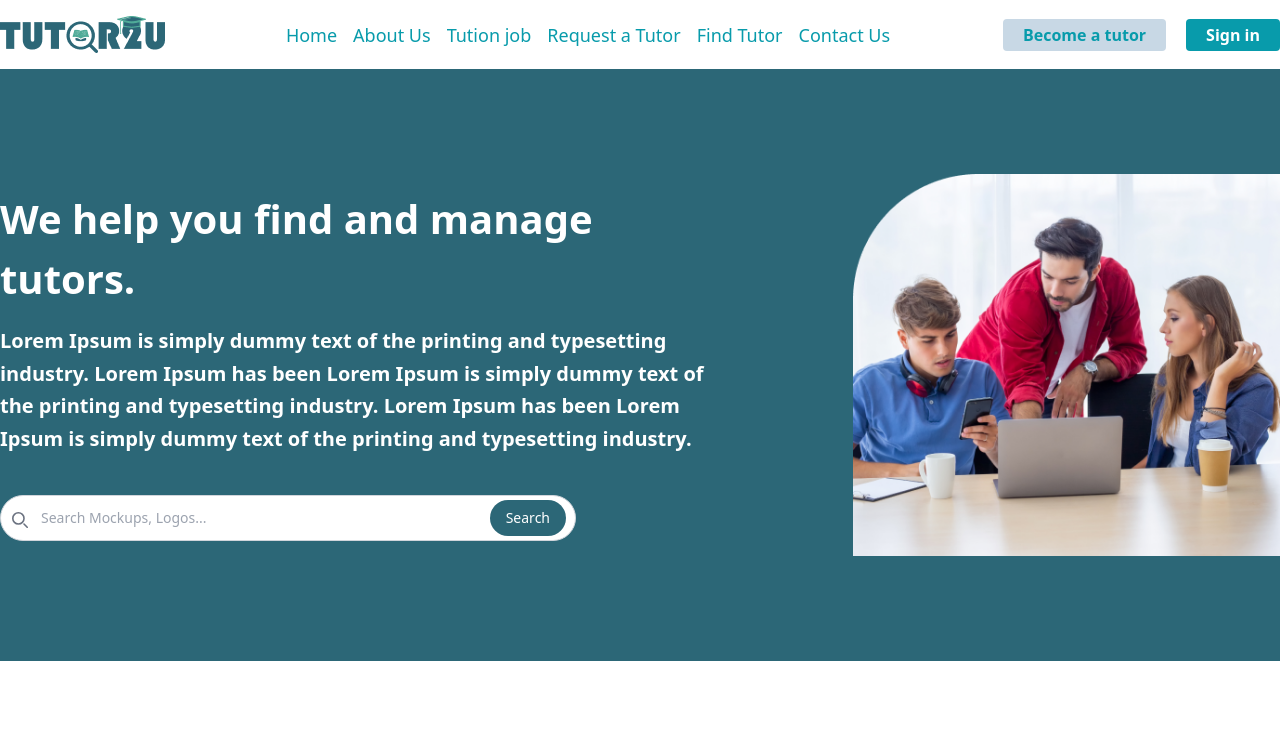
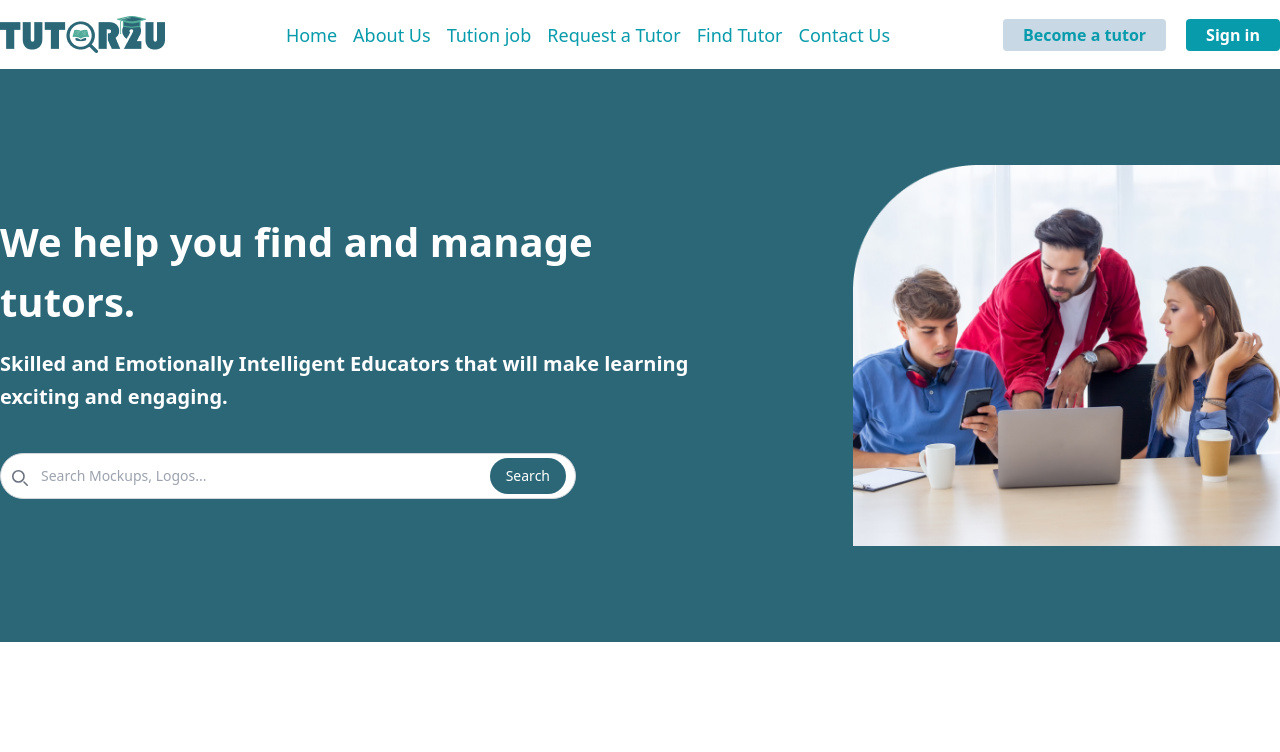
Before and after one commit to krazytofayel/tutor2u, a React (Vite) app: page / in a window 1280 px wide. Shown: the top 752 px of the page. Built offline with nearby package versions, Linux system fonts and the light colour scheme; the HTML template or start-up script is replaced by a standard one.

Commit message:
different changes add footer reduce fonts

```diff
--- a/src/Components/Pages/Home/Home.jsx
+++ b/src/Components/Pages/Home/Home.jsx
@@ -48,7 +48,7 @@ const Home = () => {
                 </h1>
 
                 <p className="leading-relaxed xl:text-[20px] text-lg text-white mb-4 lg:font-semibold md:font-semibold font-normal">
-                  Lorem Ipsum is simply dummy text of the printing and typesetting industry. Lorem Ipsum has been  Lorem Ipsum is simply dummy text of the printing and typesetting industry. Lorem Ipsum has been Lorem Ipsum is simply dummy text of the printing and typesetting industry.
+                Skilled and Emotionally Intelligent Educators that will make learning exciting and engaging.
                 </p>
                 <div>
 
```
